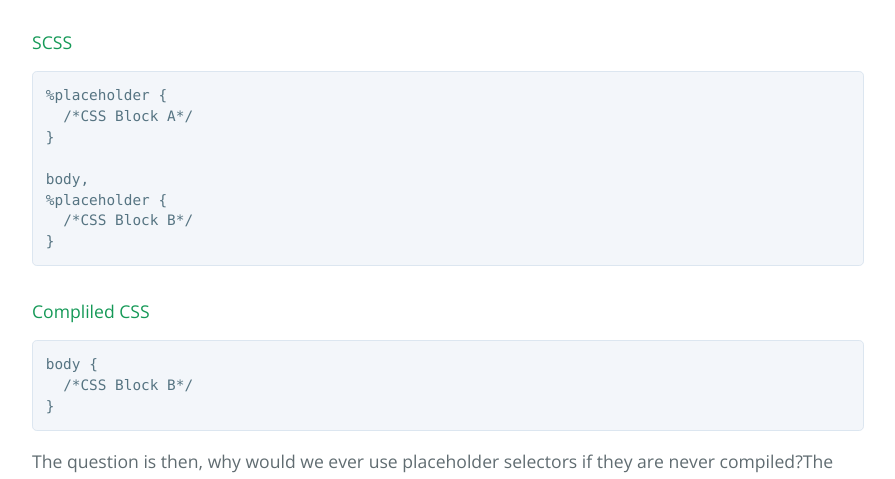
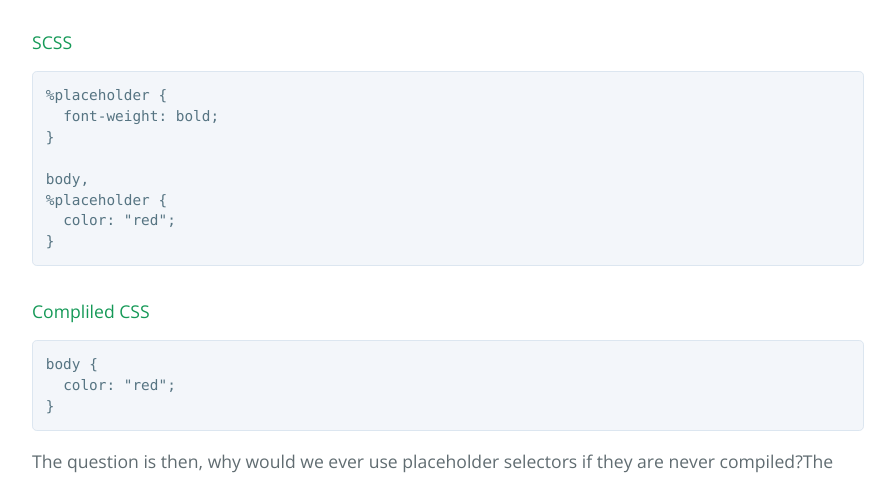
Before and after one commit to learning-software-engineering/learning-software-engineering.github.io, a Jekyll site: the page built from Topics/Tech_Stacks/SCSS.md, in a window 1280 px wide and 900 px high, scrolled down 6326 px. Shown: the part 152-631 px from the top of the window, without its empty margins (192-1087 px from the left). Built offline with Jekyll 4.4.1, drawn with Linux system fonts in a browser that asks for light colours; our own code applies the rules of GitHub Pages for plain Markdown files.

Commit message:
quick sample of changing comments to actual CSS code

````diff
--- a/Topics/Tech_Stacks/SCSS.md
+++ b/Topics/Tech_Stacks/SCSS.md
@@ -241,12 +241,12 @@ Placeholder selectors look and act very similar to the CSS class slector. The di
 
 ```scss
 %placeholder {
-  /*CSS Block A*/
+  font-weight: bold;
 }
 
 body,
 %placeholder {
-  /*CSS Block B*/
+  color: "red";
 }
 ```
 
@@ -254,7 +254,7 @@ body,
 
 ```css
 body {
-  /*CSS Block B*/
+  color: "red";
 }
 ```
 
````
